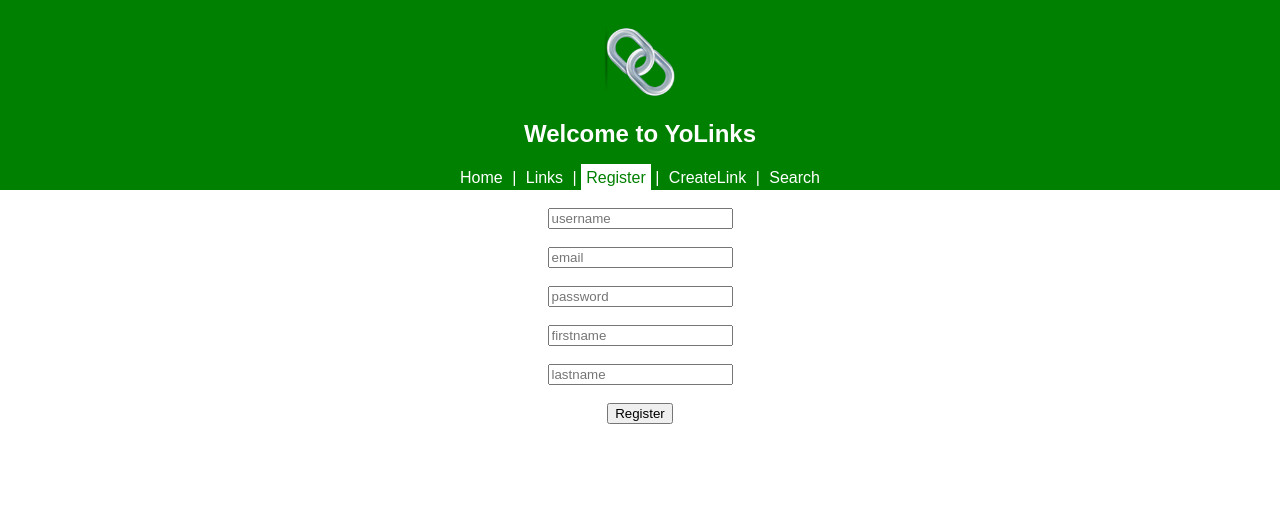
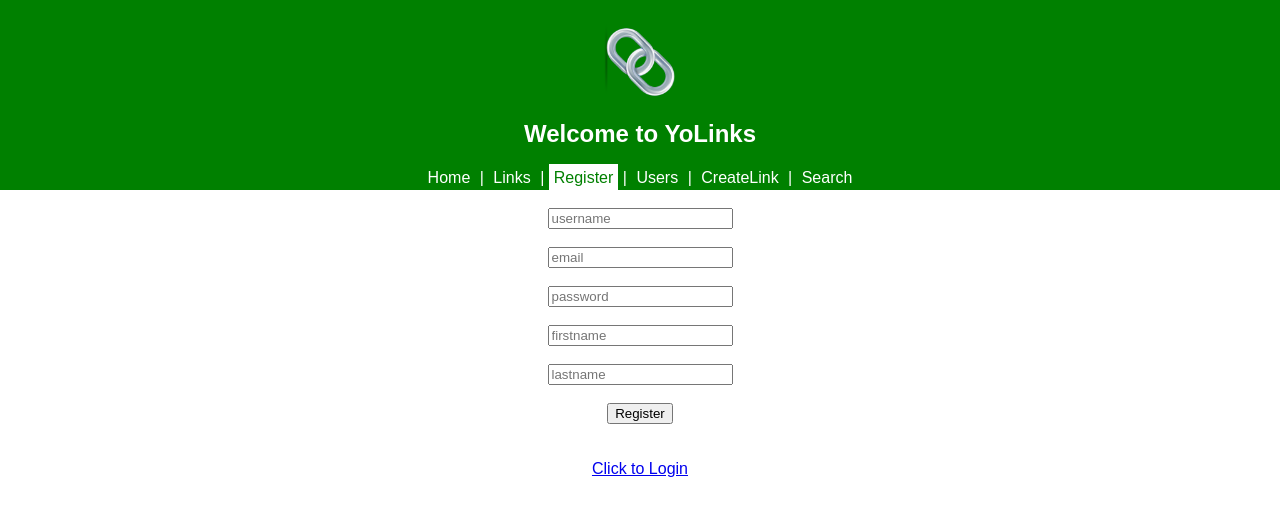
Before and after one commit to dennisja/graphql-workshop-frontend, a React (Create React App) app: page /register in a window 1280 px wide. Shown: the top 516 px of the page. Built offline with nearby package versions, Linux system fonts and the light colour scheme.

Commit message:
Add UserList component it uses Query container component

```diff
--- a/src/components/Constants.js
+++ b/src/components/Constants.js
@@ -3,5 +3,6 @@ export const ROUTES = {
     register: '/register',
     links: '/links',
     createLink: '/add-link',
-    search: '/search'
+    search: '/search',
+    users: '/users'
 }
--- a/src/components/CreateLink.js
+++ b/src/components/CreateLink.js
@@ -1,4 +1,5 @@
 import React, { Component } from "react";
+import { graphql } from 'react-apollo';
 
 export default class CreateLink extends Component {
   state = {
--- a/src/components/Header.js
+++ b/src/components/Header.js
@@ -22,10 +22,11 @@ const Header = () => {
             Register
           </NavLink>{" "}
           |{" "}
-          <NavLink
-            to={ROUTES.createLink}
-            activeClassName="active"
-          >
+          <NavLink to={ROUTES.users} activeClassName="active">
+            Users
+          </NavLink>{" "}
+          |{" "}
+          <NavLink to={ROUTES.createLink} activeClassName="active">
             CreateLink
           </NavLink>{" "}
           |{" "}
--- a/src/components/Login.js
+++ b/src/components/Login.js
@@ -1,4 +1,6 @@
 import React, { Component } from "react";
+import { Link } from 'react-router-dom';
+import { Mutation } from 'react-apollo'
 
 export default class Login extends Component {
   state = {
@@ -41,6 +43,9 @@ export default class Login extends Component {
           <br />
           <input type="submit" value="Login" />
         </form>
+        <br />
+        <br />
+        <Link to="/register">Click to Register</Link>
       </div>
     );
   }
--- a/src/components/Register.js
+++ b/src/components/Register.js
@@ -1,4 +1,6 @@
 import React, { Component } from "react";
+import { Link } from "react-router-dom";
+import { graphql } from 'react-apollo';
 
 export default class Register extends Component {
   state = {
@@ -68,6 +70,10 @@ export default class Register extends Component {
             <input type="submit" value="Register" />
           </div>
         </form>
+
+        <br />
+        <br />
+        <Link to="/">Click to Login</Link>
       </div>
     );
   }
--- a/src/components/Routes.js
+++ b/src/components/Routes.js
@@ -5,6 +5,7 @@ import Login from "./Login";
 import Register from "./Register";
 import Search from "./Search";
 import LinkList from "./LinkList";
+import UserList from './Users';
 import { ROUTES } from "./Constants";
 
 const Routes = () => (
@@ -14,6 +15,7 @@ const Routes = () => (
     <Route path={ROUTES.register} component={Register} />
     <Route path={ROUTES.search} component={Search} />
     <Route path={ROUTES.links} component={LinkList} />
+    <Route path={ROUTES.users} component={UserList} />
     <Route component={() => <div>Page Not Found</div>} />
   </Switch>
 );
--- a/src/components/Search.js
+++ b/src/components/Search.js
@@ -1,4 +1,5 @@
 import React, { Component } from "react";
+import { withApollo } from 'react-apollo'
 
 export default class Search extends Component {
   state = {
@@ -7,7 +8,11 @@ export default class Search extends Component {
 
   handleSearch = e => {
     e.preventDefault();
-    console.log(this.state)
+    console.log(this.state);
+  };
+
+  handleInputChange = ({ target: { name, value } }) => {
+    this.setState({ [name]: value });
   };
 
   render() {
@@ -18,9 +23,7 @@ export default class Search extends Component {
           <input
             type="search"
             name="search"
-            onChange={({ target: { name, value } }) =>
-              this.setState({ [name]: value })
-            }
+            onChange={this.handleInputChange}
             placeholder="Search..."
           />
           <input type="submit" value="Search" />
--- /dev/null
+++ b/src/components/Users.js
@@ -0,0 +1,44 @@
+/**
+ * This file demonstrates using the Query graphql container component
+ * The contained component (Users) is defined out of the container component to show that this is possible
+ */
+import React from "react";
+import { Query } from "react-apollo";
+import { GET_USERS_QUERY } from "../graphql/Queries";
+
+/**
+ * Renders a single User
+ * @param {object} props - An object that contains props to pass in to the User component
+ */
+export const User = ({ user }) => (
+  <div>
+    <hr />
+    <div>Name: {`${user.firstName} ${user.lastName}`}</div>
+    <div>Email: {user.email}</div>
+    <div>UserName: {user.username}</div>
+    <hr />
+  </div>
+);
+
+/**
+ * Renders a list of users
+ * @param {object}  props - An object that contains loading, error and data keys passed by the apollo Query container
+ */
+export const Users = ({ loading, error, data }) => {
+  if (loading) return <div>Loading....</div>;
+
+  if (error) return <div>Error: {error.message}</div>;
+
+  if (data.users.length === 0) return <div>No registered users </div>;
+
+  return data.users.map(user => <User key={user.id} user={user} />);
+};
+
+/**
+ * Passes props to the Users componenet
+ */
+const UsersList = () => {
+  return <Query query={GET_USERS_QUERY}>{Users}</Query>;
+};
+
+export default UsersList;
--- a/src/graphql/Queries.js
+++ b/src/graphql/Queries.js
@@ -10,4 +10,16 @@ const GET_LINKS_QUERY = gql`
   }
 `;
 
-export { GET_LINKS_QUERY };
+const GET_USERS_QUERY = gql`
+  query getUsers {
+    users {
+      id
+      firstName
+      lastName
+      email
+      username
+    }
+  }
+`;
+
+export { GET_LINKS_QUERY, GET_USERS_QUERY };
```
